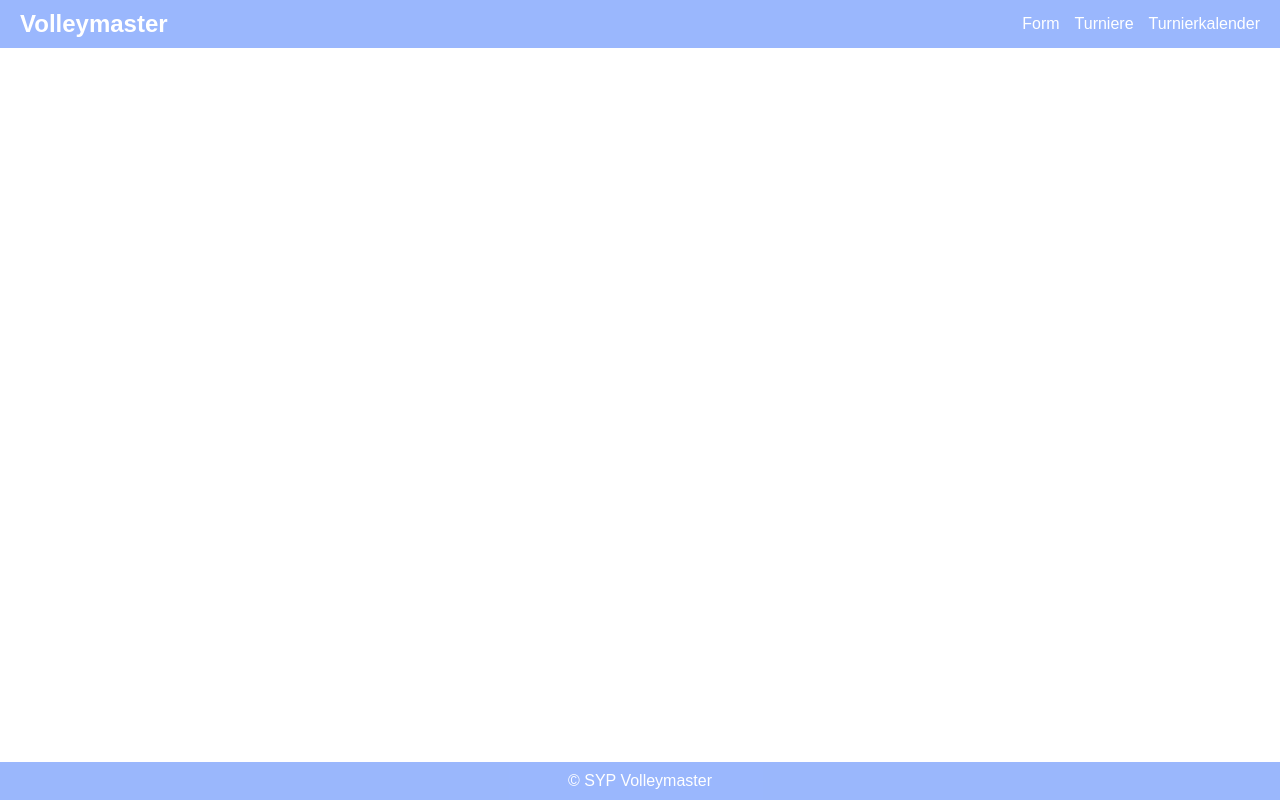
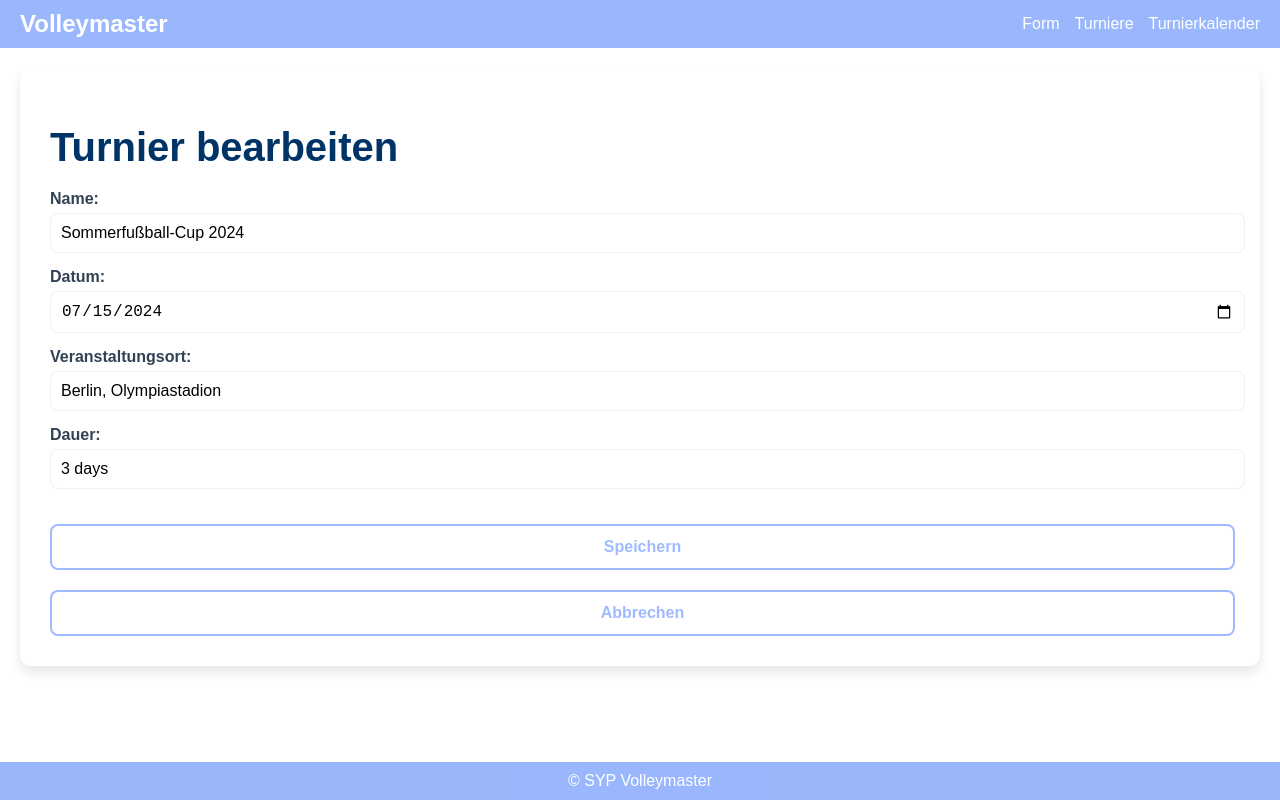
Before and after one commit to tanhab20/volley-frontend, a React (Create React App) app: page /edit-tournament/1 in a window 1280 px wide. Built offline with nearby package versions, Linux system fonts and the light colour scheme.

Commit message:
edittournament fixed

```diff
--- a/src/App.tsx
+++ b/src/App.tsx
@@ -11,19 +11,20 @@ import TournamentOverview from "./components/TournamentOverview";
 import TurnierKalender from "./components/Turnierkalender";
 import KalenderTurnierSeite from "./components/KalenderTurnierSeite";
 import Layout from "./components/Layout";
+import EditTournament from "./components/EditTournament";
 
 function App() {
     return (
         <BrowserRouter>
             <Layout>
                 <Routes>
-                    <Route path="/" element={<TurnierKalender />} />
+                    <Route path="/" element={<Turniere />} />
                     <Route path="/form" element={<Form />} />
                     <Route path="/tournaments" element={<Turniere />} />
                     <Route path="/tournament/:id" element={<TurnierDetail />} />
-                    <Route path="/overview" element={<TournamentOverview />} />
                     <Route path="/calendar" element={<TurnierKalender />} />
                     <Route path="/calendartournament" element={<KalenderTurnierSeite />} />
+                    <Route path="/edit-tournament/:id" element={<EditTournament />} />
                 </Routes>
             </Layout>
         </BrowserRouter>
--- /dev/null
+++ b/src/components/EditTournament.tsx
@@ -0,0 +1,65 @@
+import React, { useState } from "react";
+import { useParams, useNavigate } from "react-router-dom";
+import { mockTournaments } from "../mock/MockdataTournament";
+import "../EditTournament.css"
+
+const EditTournament: React.FC = () => {
+    const { id } = useParams<{ id: string }>();
+    const navigate = useNavigate();
+
+    const tournament = mockTournaments.find(t => t.id === Number(id));
+
+    const [formData, setFormData] = useState({
+        name: tournament?.name || "",
+        date: tournament ? new Date(tournament.date).toISOString().split("T")[0] : "",
+        location: tournament?.location || "",
+        duration: tournament?.duration || ""
+    });
+
+    if (!tournament) {
+        return <p>Turnier nicht gefunden!</p>;
+    }
+
+    const handleChange = (e: React.ChangeEvent<HTMLInputElement>) => {
+        const { name, value } = e.target;
+        setFormData({ ...formData, [name]: value });
+    };
+
+    const handleSubmit = () => {
+        if (tournament) {
+            tournament.name = formData.name;
+            tournament.date = new Date(formData.date);
+            tournament.location = formData.location;
+            tournament.duration = formData.duration;
+        }
+        navigate("/");
+    };
+
+    return (
+        <div className="tournament-form-container">
+            <h1>Turnier bearbeiten</h1>
+            <form onSubmit={(e) => { e.preventDefault(); handleSubmit(); }}>
+                <div className="form-group">
+                    <label>Name:</label>
+                    <input type="text" name="name" value={formData.name} onChange={handleChange} />
+                </div>
+                <div className="form-group">
+                    <label>Datum:</label>
+                    <input type="date" name="date" value={formData.date} onChange={handleChange} />
+                </div>
+                <div className="form-group">
+                    <label>Veranstaltungsort:</label>
+                    <input type="text" name="location" value={formData.location} onChange={handleChange} />
+                </div>
+                <div className="form-group">
+                    <label>Dauer:</label>
+                    <input type="text" name="duration" value={formData.duration} onChange={handleChange} />
+                </div>
+                <button type="submit">Speichern</button>
+                <button type="button" onClick={() => navigate("/")}>Abbrechen</button>
+            </form>
+        </div>
+    );
+};
+
+export default EditTournament;
--- a/src/components/TournamentOverview.tsx
+++ b/src/components/TournamentOverview.tsx
@@ -17,6 +17,7 @@ const TournamentOverview: React.FC = () => {
             <p>Dauer: {tournament.duration}</p>
             <p>Beschreibung: {tournament.description}</p>
             <button type={"submit"} onClick={() => navigate("/")}>Home</button>
+
         </div>
     );
 };
--- a/src/components/Turniere.tsx
+++ b/src/components/Turniere.tsx
@@ -1,6 +1,7 @@
 import React from "react";
 import { useNavigate } from 'react-router-dom';
 import { mockTournaments } from "../mock/MockdataTournament";
+import EditIcon from '@mui/icons-material/Edit';
 
 const Turniere: React.FC = () => {
     const navigate = useNavigate();
@@ -9,11 +10,12 @@ const Turniere: React.FC = () => {
         <div className="tournament-list">
             {mockTournaments.map((turnier) => (
                 <div key={turnier.id} className="tournament-list-item">
-                    <h2>{turnier.name}</h2>
+                    <h2>{turnier.name} <EditIcon onClick={() => navigate(`/edit-tournament/${turnier.id}`)}></EditIcon></h2>
                     <p><strong>Datum:</strong> {new Date(turnier.date).toLocaleDateString()}</p>
                     <p><strong>Veranstaltungsort:</strong> {turnier.location}</p>
                     <p><strong>Dauer:</strong> {turnier.duration}</p>
                     <button type={"submit"} onClick={() => navigate(`/tournament/${turnier.id}`)}>Mehr Details</button>
+
                 </div>
             ))}
         </div>
```
Also changed, not shown: src/EditTournament.css (added).
